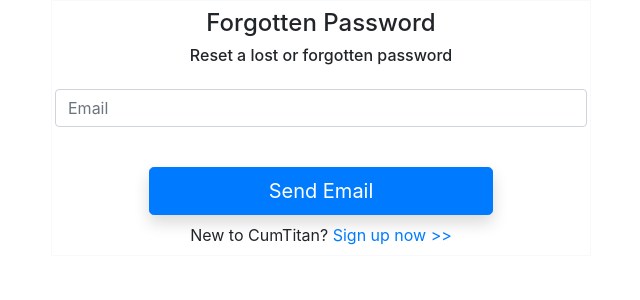
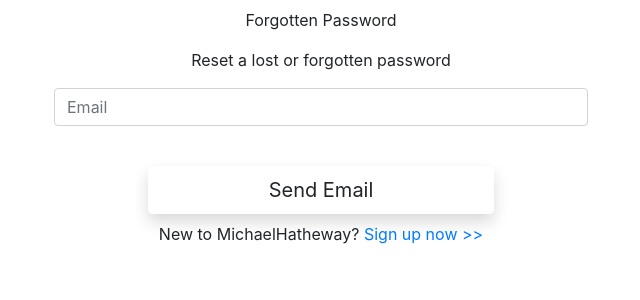
Before and after one commit to bilquist/mike, a Django app: page /accounts/password/reset/forgot/ in a window 1280 px wide. Shown: the part 56-356 px from the top of the page, without its empty margins (319-959 px from the left). Run offline with Django 3.2, Linux system fonts and the light colour scheme; parts of the project's set-up code (start-up, migrations or seed data) failed here and were passed over; some libraries are stand-ins or nearby versions.

Commit message:
Updated templates to have consistent formatting. Updated css and uploaded to s3.

```diff
--- a/accounts/templates/accounts/forgot_password.html
+++ b/accounts/templates/accounts/forgot_password.html
@@ -1,4 +1,12 @@
 {% extends 'core/base.html' %}
+{% load static %}
+
+{% block title %}Forgot Password - MichaelHatheway{% endblock %}
+
+{% block header %}
+	<link href="{% static 'mike/base/css/accounts/forgot_password.css' %}" rel="stylesheet">
+{% endblock %}
+
 
 {% block main_content %}
 	<div class="container">
@@ -6,10 +14,10 @@
 		<div class="row text-center">
 			<div class="col-md-3"></div>
 			<div class="col-md-6">
-				<form class="text-center border border-light p-2" method="POST" action="{% url 'accounts:forgot_password' %}">
+				<form class="text-center p-2" method="POST" action="{% url 'accounts:forgot_password' %}">
 
-					<p class="h4">Forgotten Password</p>
-					<p class="h6 mb-4">Reset a lost or forgotten password</p>
+					<p class="forgot-password-header">Forgotten Password</p>
+					<p class="forgot-password-subheader">Reset a lost or forgotten password</p>
 
 					{% csrf_token %}
 					{% for field in form %}
@@ -41,7 +49,7 @@
 						<div class="col-2 col-md-2"></div>
 						<div class="col-8 col-md-8">
 							<button id="id_send_email_btn"
-									class="btn btn-primary btn-block shadow btn-lg"
+									class="btn btn-block shadow btn-lg"
 									type="submit"
 									>Send Email</button>
 						</div>
@@ -49,7 +57,7 @@
 					</div>
 					<div class="form-row align-items-center">
 						<div class="col-12 col-md-12">
-							<span class="text-center">New to CumTitan? <a href="{% url 'signup' %}">Sign up now >></a>
+							<span class="text-center">New to MichaelHatheway? <a href="{% url 'signup' %}">Sign up now >></a>
 						</div>
 					</div>
 				</form>
--- a/accounts/templates/accounts/login.html
+++ b/accounts/templates/accounts/login.html
@@ -51,7 +51,7 @@
 						<div class="col-2 col-md-2"></div>
 						<div class="col-8 col-md-8">
 							<button id="id_login_btn"
-									class="btn btn-primary btn-block shadow btn-lg"
+									class="btn btn-block shadow btn-lg"
 									type="submit"
 									>Login</button>
 						</div>
--- a/mike/settings.py
+++ b/mike/settings.py
@@ -156,7 +156,7 @@
 #EMAIL_BACKEND = 'django.core.mail.backends.smtp.EmailBackend'
 EMAIL_USE_SSL = True
 EMAIL_HOST = config("MIKE_EMAIL_HOST")
-EMAIL_PORT = config("MIKE_EMAIL_PORT")
+EMAIL_PORT = config("MIKE_EMAIL_PORT", cast=int)
 EMAIL_HOST_USER = config("MIKE_EMAIL_HOST_USER")
 EMAIL_HOST_PASSWORD = config("MIKE_EMAIL_HOST_PASSWORD")
 
```
Also changed, not shown: accounts/templates/accounts/password_reset.html (+12 -4 lines).
